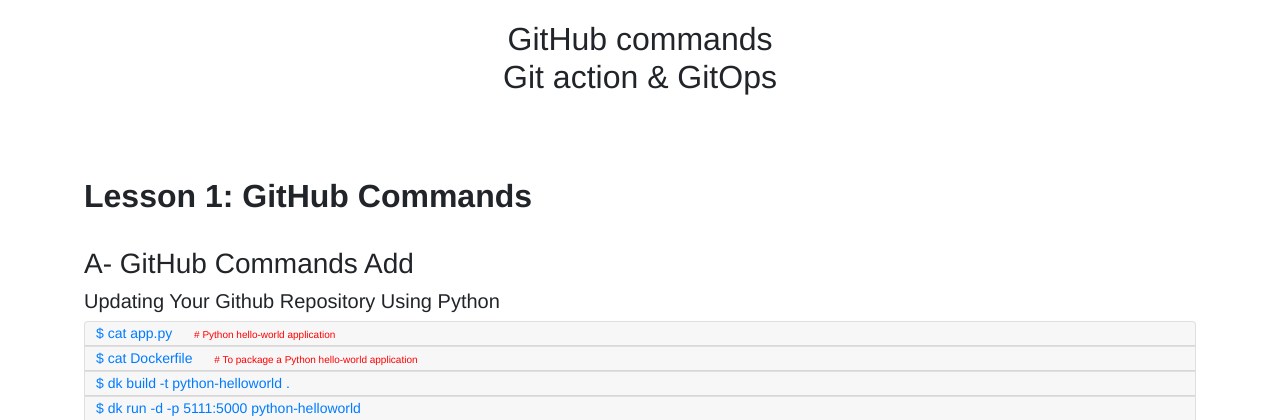
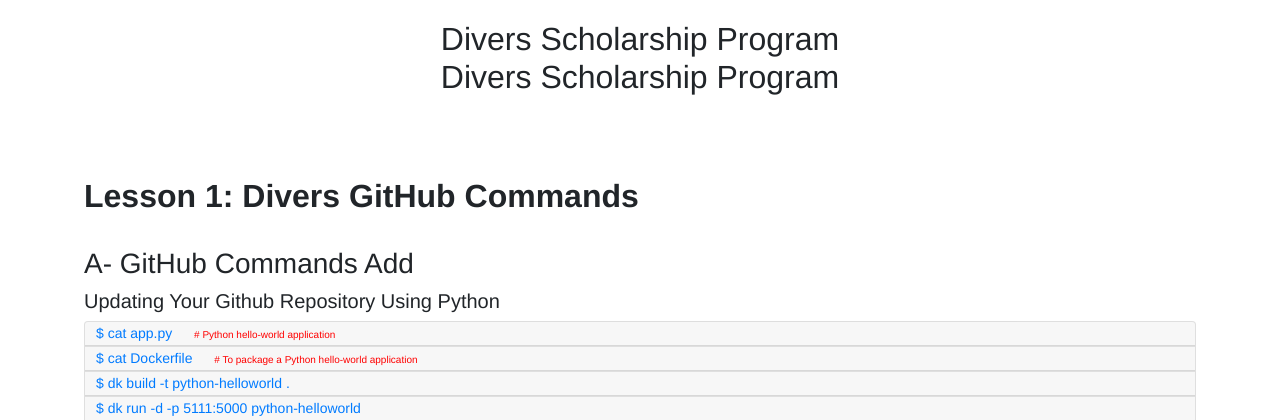
Before and after one commit to slimanemd/ud_cnfsp, a Flask app: page /divers in a window 1280 px wide. Shown: the top 420 px of the page. Run offline with Flask 2, Linux system fonts and the light colour scheme.

Commit message:
divers04

```diff
--- a/templates/data/data_divers.html
+++ b/templates/data/data_divers.html
@@ -778,7 +778,7 @@
 <!-- =============================================================== -->
 {% set lessons = {
     'Kubernetes': {
-        'title': 'Lesson 1: GitHub Commands',
+        'title': 'Lesson 1: Divers GitHub Commands',
         'sections':[
             {
                 'title': 'A- GitHub Commands Add',
--- a/templates/index.html
+++ b/templates/index.html
@@ -56,6 +56,23 @@
     {% endfor %}
 {% endmacro %}
 
+{% set content = {
+    'cnfsp' : {
+        'title': 'Cloud Native Fundamentals Scholarship Program',
+        'subtitle': 'Nanodegree Program - Suse/Udacity',
+    },
+    'divers': {
+        'title': 'Divers Scholarship Program',
+        'subtitle': 'Divers - Suse/Udacity',
+    },
+    'git': {
+        'title': "GitHub commands",
+        'subtitle': "Git action & GitOps",
+    },
+}
+%}
+
+
 <html>
     <head>
         <link href="https://getbootstrap.com/docs/4.1/dist/css/bootstrap.min.css" rel="stylesheet">
@@ -78,13 +95,7 @@
         </style>
     </head>
     <body>
-        {% if data == "cnfsp" %}
-            {{ mc_body2("Cloud Native Fundamentals Scholarship Program", "Nanodegree Program - Suse/Udacity",
-                        lessons) }}
-        {% else %}
-            {{ mc_body2("GitHub commands", "Git action & GitOps", lessons) }}
-        {% endif %}
-
+        {{ mc_body2(content[data]['title'], content[data]['title'], lessons) }}
         <!-- ================================================================= -->
         <script src="https://code.jquery.com/jquery-3.3.1.slim.min.js"></script>
         <script src="https://getbootstrap.com/docs/4.1/dist/js/bootstrap.min.js"></script>
--- a/test01.py
+++ b/test01.py
@@ -23,5 +23,5 @@
     os.system("touch " + app_loader)
 
 
-# webhook()
-touch2()
+webhook()
+#touch2()
```
